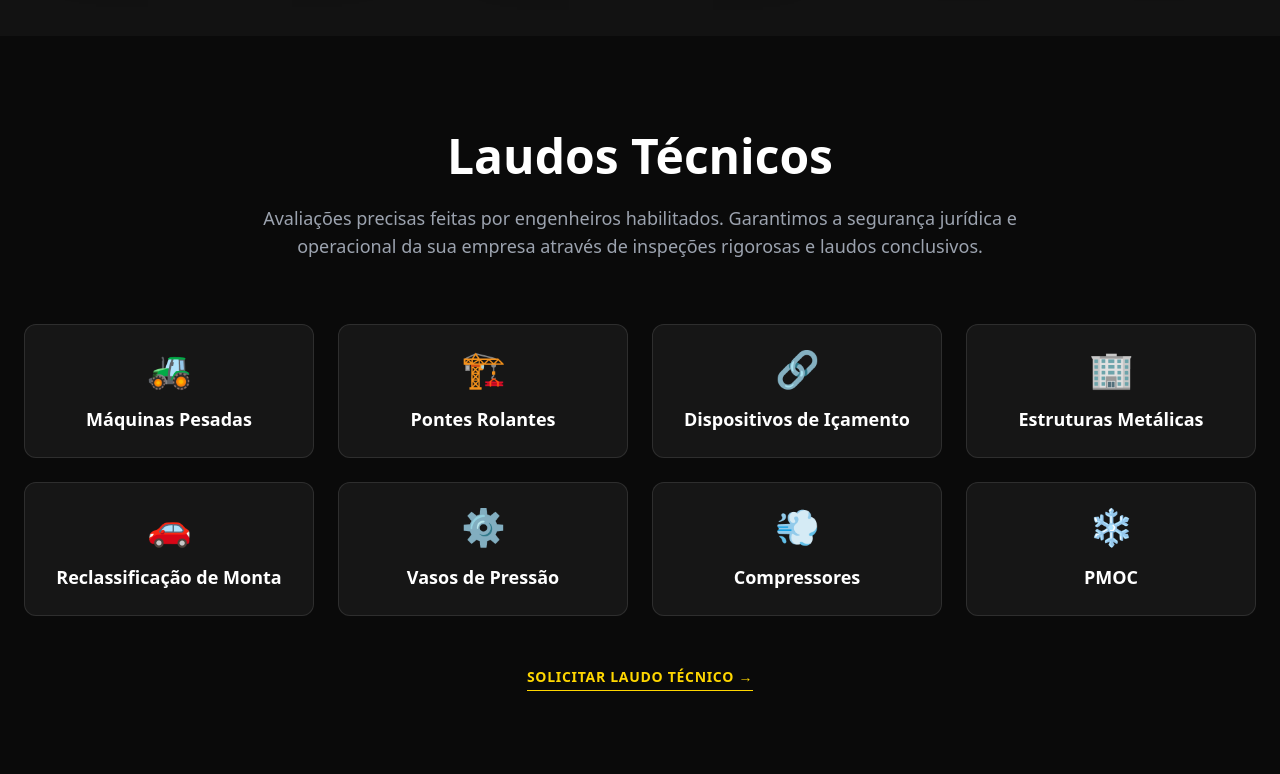
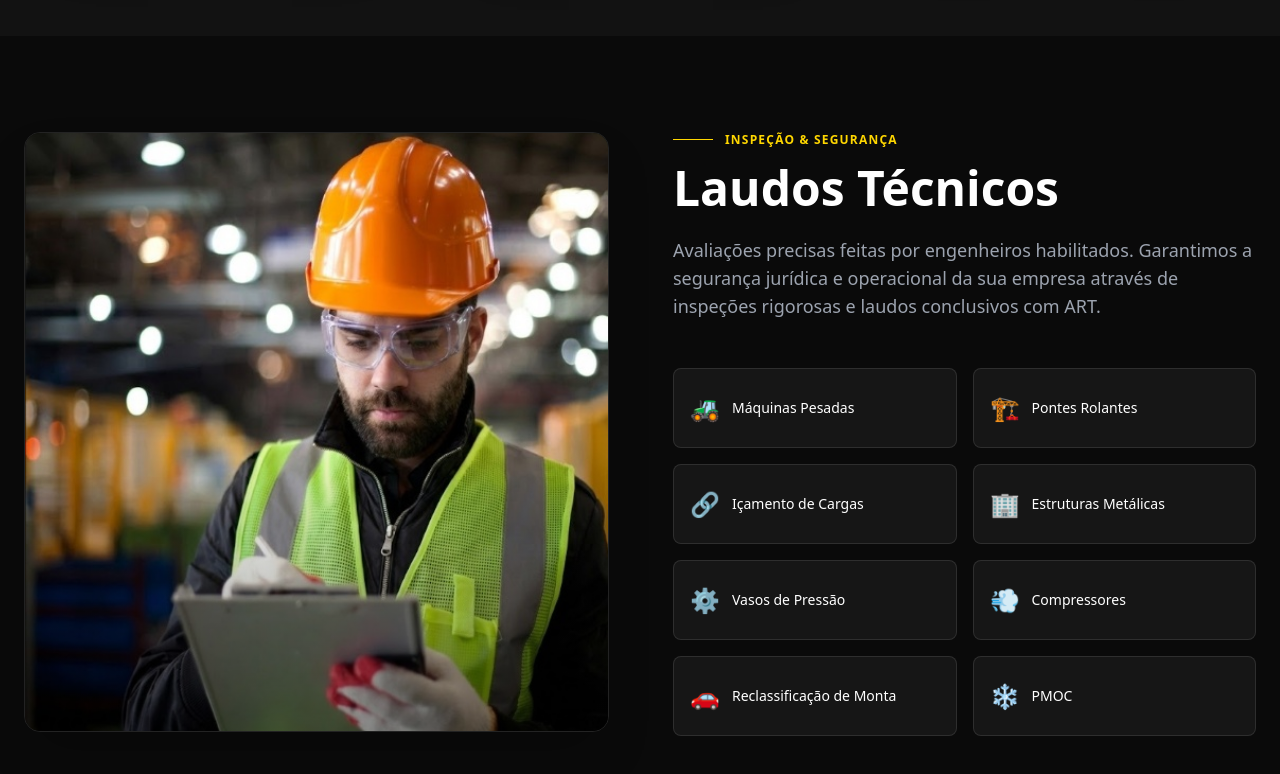
Before and after one commit to RaphaelYankous/site-rdp-engenharia, a React (Vite) app: page / in a window 1280 px wide. Shown: the part 5300-6074 px from the top of the page. Built offline with nearby package versions, Linux system fonts and the light colour scheme.

Commit message:
Imagem laudo

```diff
--- a/src/App.jsx
+++ b/src/App.jsx
@@ -127,7 +127,7 @@ function App() {
         </div>
       </section>
 
-      {/* --- SOBRE A EMPRESA (NOVA SEÇÃO) --- */}
+      {/* --- SOBRE A EMPRESA --- */}
       <section id="sobre" className="py-24 px-6 bg-[#0a0a0a] relative">
         <div className="max-w-7xl mx-auto flex flex-col md:flex-row items-center gap-16">
           <div className="flex-1">
@@ -158,7 +158,6 @@ function App() {
               </div>
             </motion.div>
           </div>
-          {/* Imagem ou Elemento Visual do Sobre */}
           <div className="flex-1 w-full relative">
              <motion.div
                initial={{ opacity: 0, x: 50 }}
@@ -285,47 +284,68 @@ function App() {
         </div>
       </section>
 
-      {/* --- LAUDOS TÉCNICOS (NOVA SEÇÃO) --- */}
+      {/* --- LAUDOS TÉCNICOS (GRID AJUSTADO PARA NÃO CORTAR TEXTO) --- */}
       <section id="laudos" className="py-24 px-6 bg-[#0a0a0a] relative">
-        <div className="max-w-7xl mx-auto">
-          <motion.div initial="hidden" whileInView="visible" viewport={{ once: true }} variants={fadeInUp} className="text-center mb-16">
+        <div className="max-w-7xl mx-auto flex flex-col lg:flex-row items-start gap-16">
+
+          {/* COLUNA DA IMAGEM */}
+          <motion.div
+            initial={{ opacity: 0, x: -50 }}
+            whileInView={{ opacity: 1, x: 0 }}
+            viewport={{ once: true }}
+            transition={{ duration: 0.8 }}
+            className="flex-1 relative w-full h-[400px] lg:h-[600px] rounded-2xl overflow-hidden border border-white/10 shadow-2xl group"
+          >
+             <img src="/image_6.png" alt="Engenheiros da RDP realizando análise técnica na fábrica" className="w-full h-full object-cover transition-transform duration-700 group-hover:scale-105" />
+             <div className="absolute inset-0 bg-gradient-to-t from-black/40 via-transparent to-transparent"></div>
+          </motion.div>
+
+          {/* COLUNA DO CONTEÚDO */}
+          <div className="flex-1">
+            <motion.div initial="hidden" whileInView="visible" viewport={{ once: true }} variants={fadeInUp} className="text-center lg:text-left mb-12">
+              <div className="flex items-center justify-center lg:justify-start gap-3 mb-4">
+                  <span className="h-px w-10 bg-engine-primary"></span>
+                  <span className="text-engine-primary text-xs font-bold uppercase tracking-widest">Inspeção & Segurança</span>
+              </div>
               <h2 className="text-3xl md:text-5xl font-bold text-white mb-6">Laudos Técnicos</h2>
-            <p className="text-gray-400 text-lg max-w-3xl mx-auto">
-              Avaliações precisas feitas por engenheiros habilitados. Garantimos a segurança jurídica e operacional da sua empresa através de inspeções rigorosas e laudos conclusivos.
+              <p className="text-gray-400 text-lg">
+                Avaliações precisas feitas por engenheiros habilitados. Garantimos a segurança jurídica e operacional da sua empresa através de inspeções rigorosas e laudos conclusivos com ART.
               </p>
             </motion.div>
 
-          <div className="grid grid-cols-1 md:grid-cols-2 lg:grid-cols-4 gap-6">
+            {/* GRID DE ÍCONES (Ajustado para 1 coluna no mobile e 2 no desktop, sem limite de altura) */}
+            <div className="grid grid-cols-1 sm:grid-cols-2 gap-4 mb-10">
               {[
                 { title: "Máquinas Pesadas", icon: "🚜" },
                 { title: "Pontes Rolantes", icon: "🏗️" },
-              { title: "Dispositivos de Içamento", icon: "🔗" },
+                { title: "Içamento de Cargas", icon: "🔗" },
                 { title: "Estruturas Metálicas", icon: "🏢" },
-              { title: "Reclassificação de Monta", icon: "🚗" },
                 { title: "Vasos de Pressão", icon: "⚙️" },
                 { title: "Compressores", icon: "💨" },
+                { title: "Reclassificação de Monta", icon: "🚗" },
                 { title: "PMOC", icon: "❄️" },
               ].map((item, index) => (
                 <motion.div
                   key={index}
-                initial={{ opacity: 0, scale: 0.9 }}
-                whileInView={{ opacity: 1, scale: 1 }}
+                  initial={{ opacity: 0, y: 10 }}
+                  whileInView={{ opacity: 1, y: 0 }}
                   viewport={{ once: true }}
                   transition={{ delay: index * 0.1 }}
-                whileHover={{ y: -5, borderColor: '#FFD700' }}
-                className="bg-white/5 border border-white/10 p-6 rounded-xl text-center group cursor-default hover:bg-white/10 transition-all"
+                  className="bg-white/5 border border-white/10 p-4 rounded-lg flex items-center gap-3 hover:border-engine-primary/50 transition-all cursor-default h-auto min-h-[80px]"
                 >
-                <div className="text-4xl mb-4 group-hover:scale-110 transition-transform">{item.icon}</div>
-                <h3 className="text-white font-bold text-lg group-hover:text-engine-primary transition-colors">{item.title}</h3>
+                  <span className="text-2xl flex-shrink-0">{item.icon}</span>
+                  <h3 className="text-white font-medium text-sm leading-tight">{item.title}</h3>
                 </motion.div>
               ))}
             </div>
 
-          <div className="mt-12 text-center">
-             <a href="https://wa.me/5531999128061" target="_blank" rel="noopener noreferrer" className="text-engine-primary border-b border-engine-primary hover:text-white hover:border-white transition-colors pb-1 text-sm font-bold uppercase tracking-wider">
-               Solicitar Laudo Técnico →
+            <div className="text-center lg:text-left">
+               <a href="https://wa.me/5531999128061?text=Olá,%20gostaria%20de%20solicitar%20um%20Laudo%20Técnico." target="_blank" rel="noopener noreferrer" className="px-8 py-3 bg-engine-primary text-engine-darker font-bold rounded hover:bg-yellow-400 hover:shadow-[0_0_20px_rgba(255,215,0,0.3)] transition-all inline-block">
+                 Solicitar Laudo Técnico
                </a>
             </div>
+          </div>
+
         </div>
       </section>
 
```
Also changed, not shown: public/image_6.png (added). Lines whose indentation alone changed are shown as unchanged.
